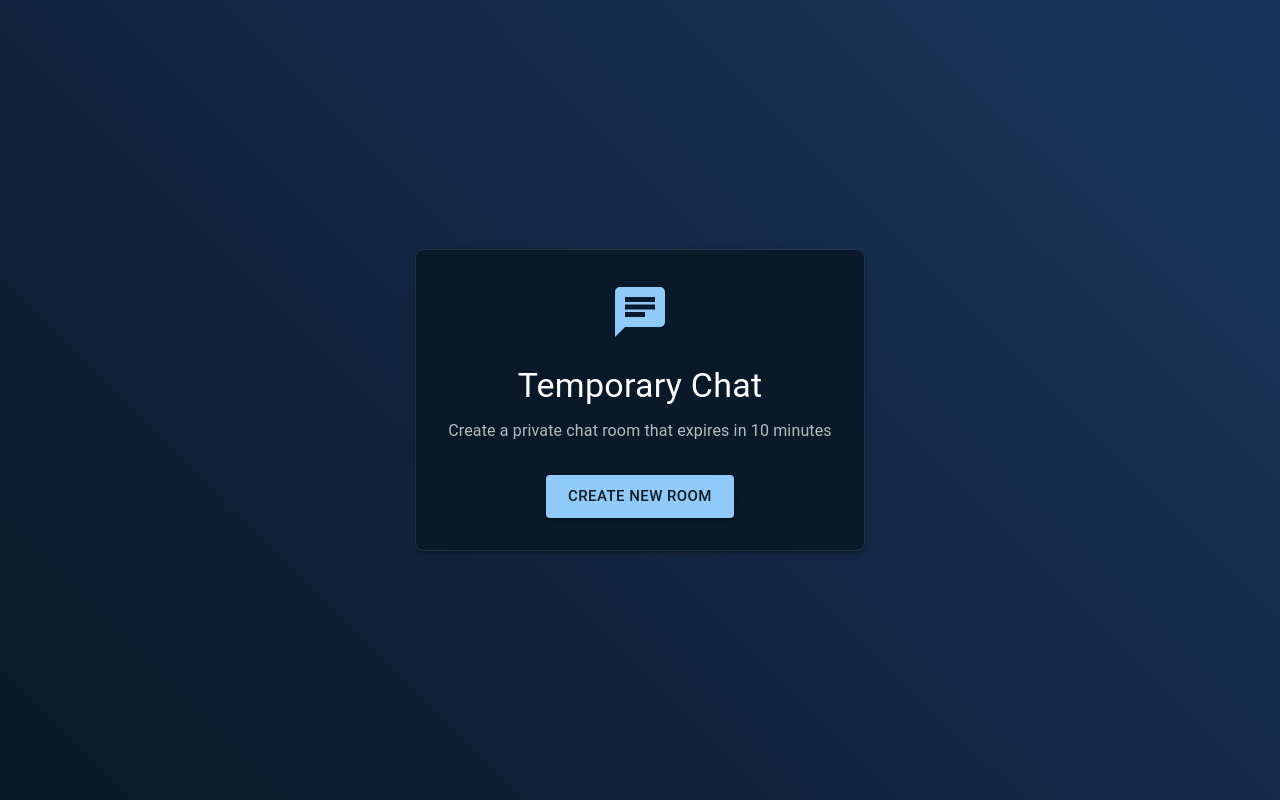
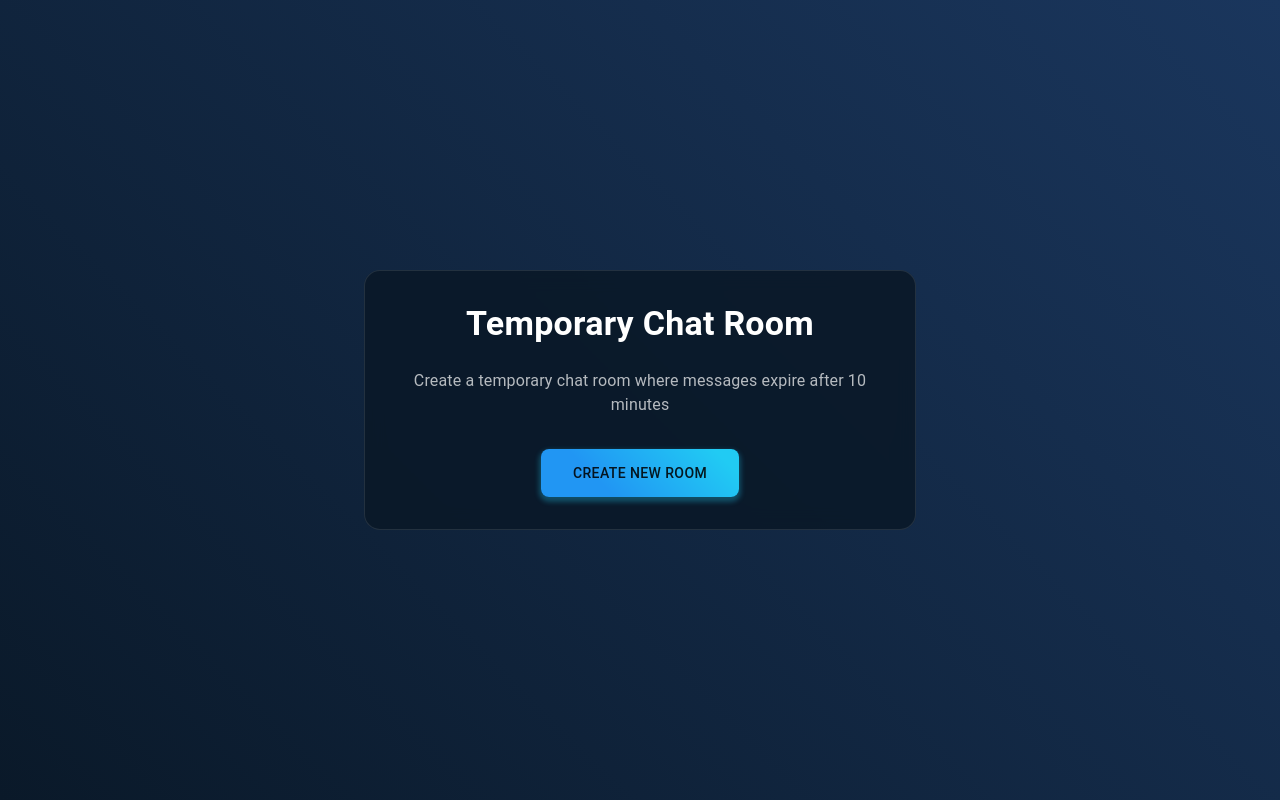
Before and after one commit to sapariyaneel/TEMPORARY-CHAT-APPLICATION, a React (Vite) app in the folder client/: page / in a window 1280 px wide. Built offline with nearby package versions, Linux system fonts and the light colour scheme.

Commit message:
Fix CORS and API configuration for production deployment

```diff
--- a/client/src/components/ChatRoom.jsx
+++ b/client/src/components/ChatRoom.jsx
@@ -30,6 +30,7 @@ import {
 import SendIcon from '@mui/icons-material/Send';
 import AccessTimeIcon from '@mui/icons-material/AccessTime';
 import EmojiEmotionsIcon from '@mui/icons-material/EmojiEmotions';
+import { SOCKET_URL } from '../config';
 
 // Helper functions
 const formatTime = (seconds) => {
@@ -185,10 +186,6 @@ const getSendButtonStyles = (theme, timeLeft) => {
   };
 };
 
-const SOCKET_URL = import.meta.env.PROD
-  ? 'https://temporary-chat-application-api.onrender.com'
-  : 'http://localhost:5000';
-
 function ChatRoom() {
   const { roomId } = useParams();
   const navigate = useNavigate();
@@ -224,12 +221,13 @@ function ChatRoom() {
   };
 
   useEffect(() => {
-    const socket = io(SOCKET_URL, {
+    const newSocket = io(SOCKET_URL, {
       withCredentials: true,
-      transports: ['websocket']
+      transports: ['websocket'],
+      path: '/socket.io'
     });
-    setSocket(socket);
-    return () => socket.close();
+    setSocket(newSocket);
+    return () => newSocket.close();
   }, []);
 
   useEffect(() => {
--- a/client/src/components/Home.jsx
+++ b/client/src/components/Home.jsx
@@ -1,3 +1,4 @@
+import React from 'react';
 import { useNavigate } from 'react-router-dom';
 import {
   Box,
@@ -6,16 +7,24 @@ import {
   Typography,
   Paper
 } from '@mui/material';
-import ChatIcon from '@mui/icons-material/Chat';
+import { API_URL } from '../config';
 
 function Home() {
   const navigate = useNavigate();
 
   const createRoom = async () => {
     try {
-      const response = await fetch('http://localhost:5000/api/rooms', {
+      const response = await fetch(`${API_URL}/api/rooms`, {
         method: 'POST',
+        headers: {
+          'Content-Type': 'application/json'
+        }
       });
+
+      if (!response.ok) {
+        throw new Error(`HTTP error! status: ${response.status}`);
+      }
+
       const data = await response.json();
       navigate(`/room/${data.roomId}`);
     } catch (error) {
@@ -25,37 +34,48 @@ function Home() {
 
   return (
     <Container maxWidth="sm">
-      <Box
-        sx={{
-          minHeight: '100vh',
-          display: 'flex',
-          flexDirection: 'column',
-          justifyContent: 'center',
-          alignItems: 'center',
+      <Box sx={{
+        minHeight: '100vh',
+        display: 'flex',
+        alignItems: 'center',
+        justifyContent: 'center',
+        py: 4
+      }}>
+        <Paper elevation={0} sx={{
+          p: 4,
           textAlign: 'center',
-        }}
-      >
-        <Paper
-          elevation={3}
-          sx={{
-            p: 4,
-            borderRadius: 2,
-            backgroundColor: 'background.paper',
-          }}
-        >
-          <ChatIcon sx={{ fontSize: 60, color: 'primary.main', mb: 2 }} />
-          <Typography variant="h4" component="h1" gutterBottom>
-            Temporary Chat
+          background: 'rgba(10, 25, 41, 0.9)',
+          backdropFilter: 'blur(10px)',
+          borderRadius: 4,
+          border: '1px solid rgba(255, 255, 255, 0.1)',
+          width: '100%'
+        }}>
+          <Typography variant="h4" component="h1" gutterBottom sx={{
+            color: 'white',
+            fontWeight: 700,
+            mb: 3
+          }}>
+            Temporary Chat Room
           </Typography>
-          <Typography variant="body1" color="text.secondary" paragraph>
-            Create a private chat room that expires in 10 minutes
+          <Typography variant="body1" sx={{
+            mb: 4,
+            color: 'rgba(255, 255, 255, 0.7)'
+          }}>
+            Create a temporary chat room where messages expire after 10 minutes
           </Typography>
           <Button
             variant="contained"
-            color="primary"
-            size="large"
             onClick={createRoom}
-            sx={{ mt: 2 }}
+            sx={{
+              py: 1.5,
+              px: 4,
+              borderRadius: 2,
+              background: 'linear-gradient(45deg, #2196F3 30%, #21CBF3 90%)',
+              boxShadow: '0 3px 5px 2px rgba(33, 203, 243, .3)',
+              '&:hover': {
+                background: 'linear-gradient(45deg, #21CBF3 30%, #2196F3 90%)',
+              }
+            }}
           >
             Create New Room
           </Button>
--- /dev/null
+++ b/client/src/config.js
@@ -0,0 +1,5 @@
+const PROD_API_URL = 'https://temporary-chat-application-api.onrender.com';
+const DEV_API_URL = 'http://localhost:5000';
+
+export const API_URL = import.meta.env.PROD ? PROD_API_URL : DEV_API_URL;
+export const SOCKET_URL = API_URL;
```
